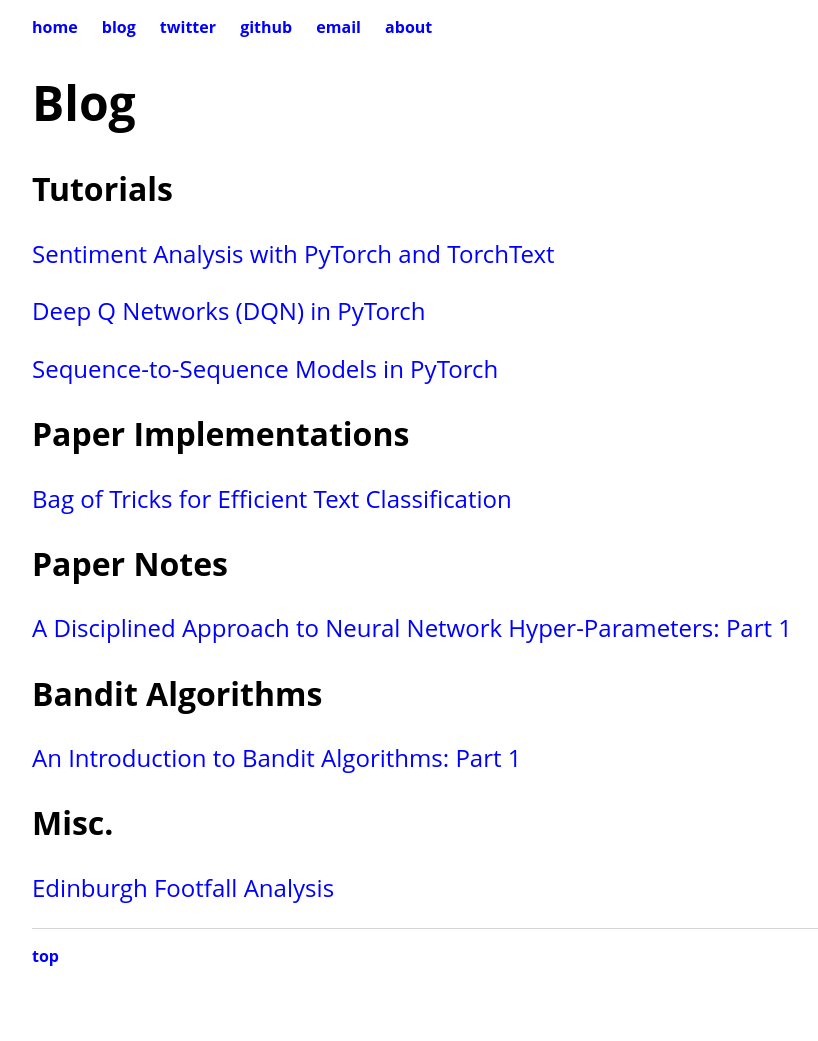
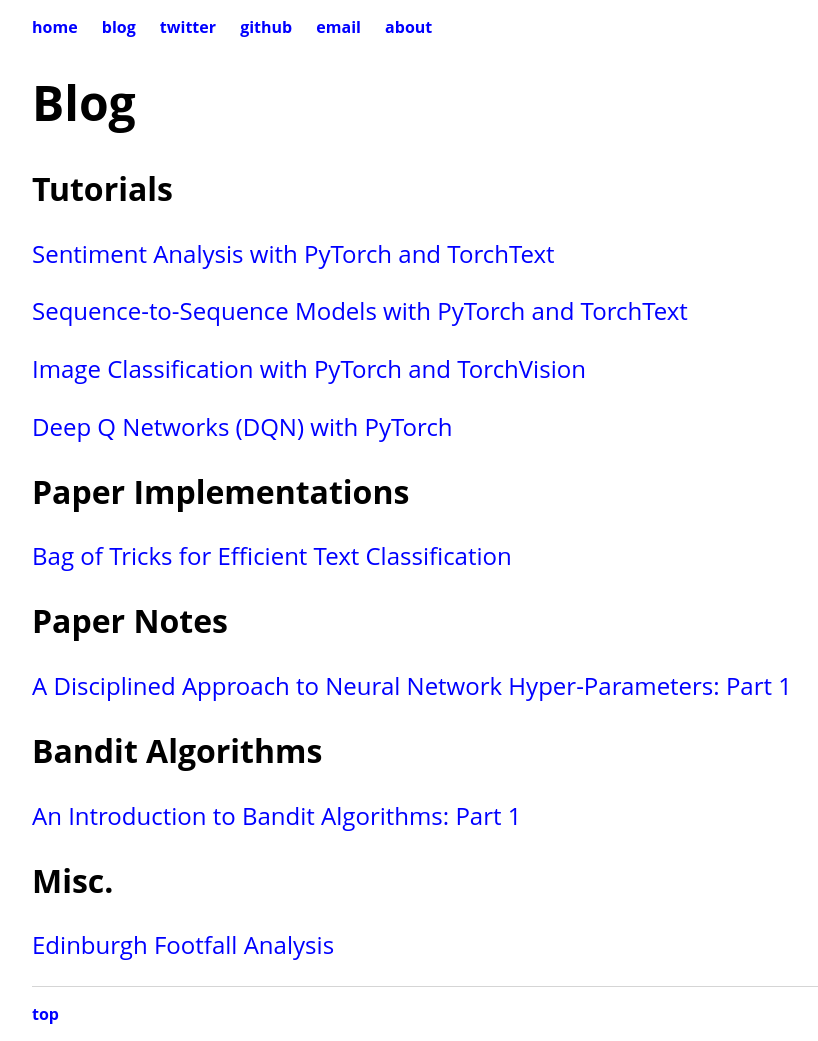
Before and after one commit to bentrevett/bentrevett.github.io, a Jekyll site: the page built from blog/index.html, in a window 1280 px wide. Shown: the whole page, without its empty margins (160-978 px from the left). Built offline with Jekyll 4.4.1, drawn with Linux system fonts in a browser that asks for light colours; before the commit the page ends 983 px from its top, so only the background shows below that.

Commit message:
added links to image classification tutorial
changed order of tutorials around a bit

```diff
--- a/blog/index.html
+++ b/blog/index.html
@@ -13,8 +13,9 @@
 
     <h2>Tutorials</h2>
         <p><a href="https://github.com/bentrevett/pytorch-sentiment-analysis">Sentiment Analysis with PyTorch and TorchText</a></p>
-        <p><a href="https://github.com/bentrevett/pytorch-dqn">Deep Q Networks (DQN) in PyTorch</a></p>
-        <p><a href="https://github.com/bentrevett/pytorch-seq2seq">Sequence-to-Sequence Models in PyTorch</a></p>
+        <p><a href="https://github.com/bentrevett/pytorch-seq2seq">Sequence-to-Sequence Models with PyTorch and TorchText</a></p>
+        <p><a href="https://github.com/bentrevett/pytorch-image-classification">Image Classification with PyTorch and TorchVision</a></p>
+        <p><a href="https://github.com/bentrevett/pytorch-dqn">Deep Q Networks (DQN) with PyTorch</a></p>
 	<h2>Paper Implementations</h2>
 		<p><a href="https://github.com/bentrevett/bag-of-tricks-for-efficient-text-classification">Bag of Tricks for Efficient Text Classification</a></p>
 	<h2>Paper Notes</h2>
```
